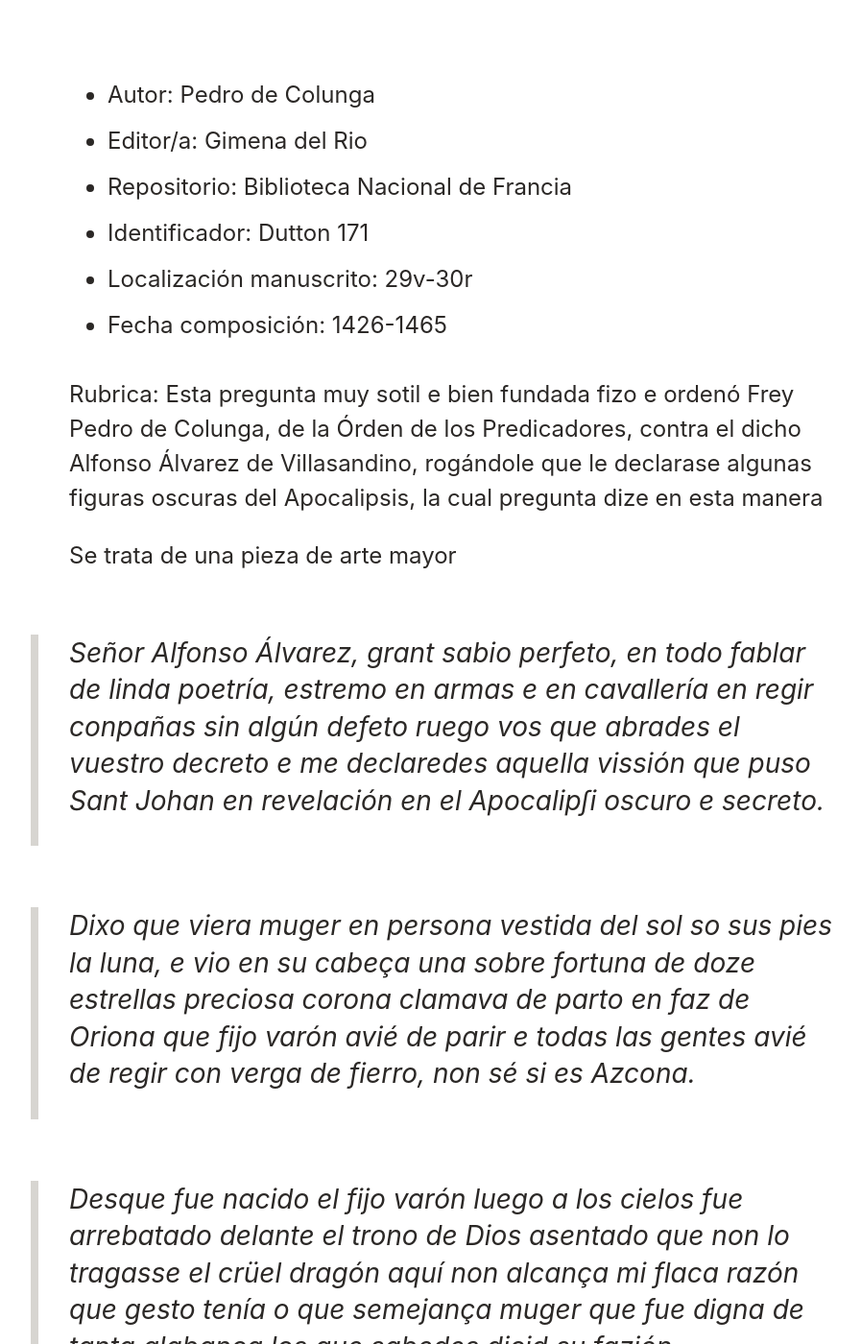
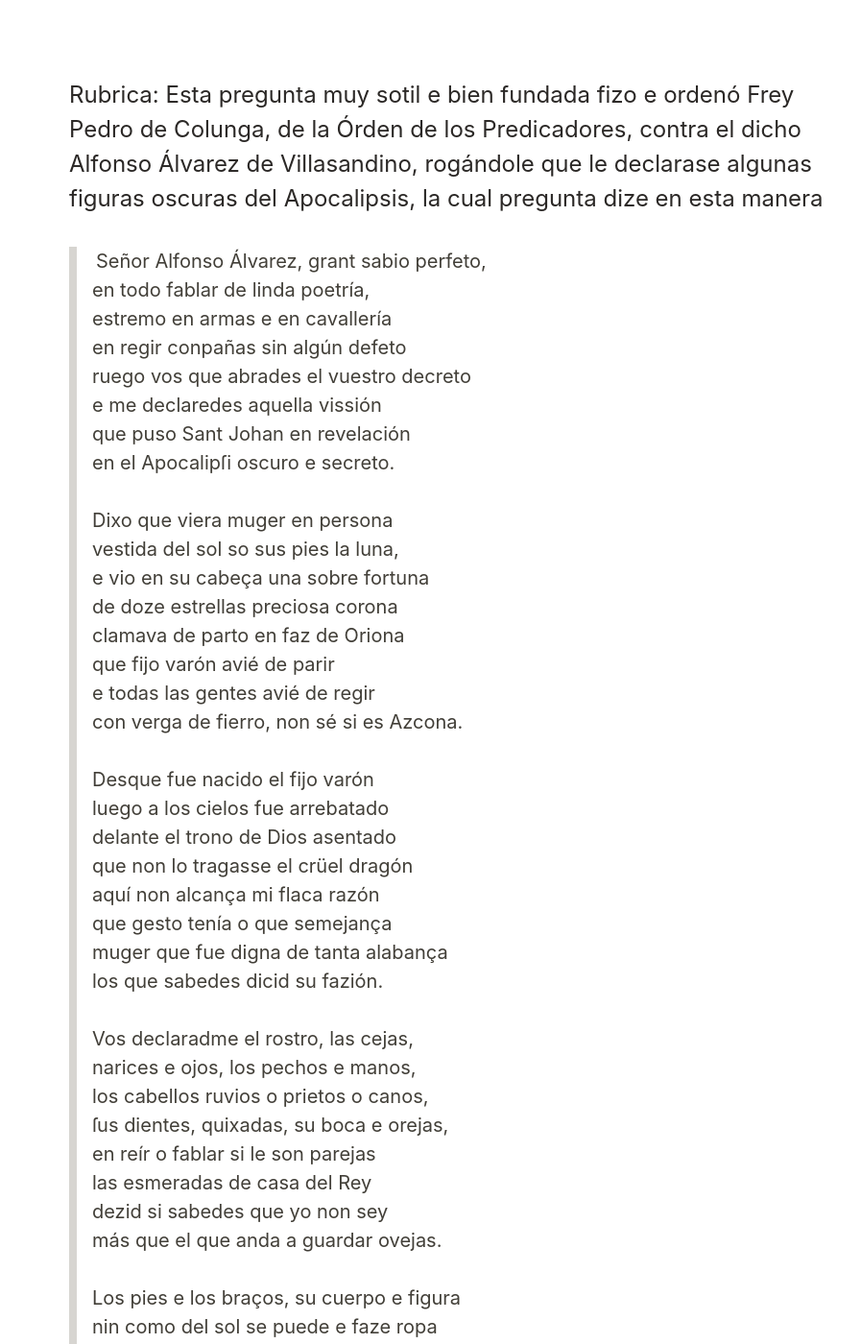
Before and after one commit to hdlabconicet/Poesia-Medieval, a Jekyll site: the page built from _preguntas_respuestas/PN1-82.md, in a window 1280 px wide and 1400 px high, scrolled down 592 px. Shown: the whole window at 96% size, without its empty margins (168-1065 px from the left). Built offline with Jekyll 4.4.1, drawn with Linux system fonts in a browser that asks for light colours; comment, search, counter and statistics services are not loaded; some of the changed text lies outside the part shown.

Commit message:
se unifica el formato siguiendo a PN1-81

```diff
--- a/_preguntas_respuestas/PN1-82.md
+++ b/_preguntas_respuestas/PN1-82.md
@@ -5,108 +5,105 @@ permalink: PN1-82/
 type: pregunta
 ---
 
-* Autor: Pedro de Colunga
-* Editor/a: Gimena del Rio
-* Repositorio: Biblioteca Nacional de Francia
-* Identificador: Dutton 171
-* Localización manuscrito: 29v-30r
-* Fecha composición: 1426-1465
-
 Rubrica:  Esta pregunta muy sotil e bien fundada fizo e ordenó Frey Pedro de Colunga, de la Órden de los Predicadores, contra el dicho Alfonso Álvarez de Villasandino, rogándole que le declarase algunas figuras oscuras del Apocalipsis, la cual pregunta dize en esta manera
 
-Se trata de una pieza de arte mayor
+    Señor Alfonso Álvarez, grant sabio perfeto,
+    en todo fablar de linda poetría,
+    estremo en armas e en cavallería
+    en regir conpañas sin algún defeto
+    ruego vos que abrades el vuestro decreto
+    e me declaredes aquella vissión
+    que puso Sant Johan en revelación
+    en el Apocalipſi oscuro e secreto.
 
-> Señor Alfonso Álvarez, grant sabio perfeto,
-> en todo fablar de linda poetría,
-> estremo en armas e en cavallería
-> en regir conpañas sin algún defeto
-> ruego vos que abrades el vuestro decreto
-> e me declaredes aquella vissión
-> que puso Sant Johan en revelación
-> en el Apocalipſi oscuro e secreto.
+    Dixo que viera muger en persona
+    vestida del sol so sus pies la luna,
+    e vio en su cabeça una sobre fortuna
+    de doze estrellas preciosa corona
+    clamava de parto en faz de Oriona
+    que fijo varón avié de parir
+    e todas las gentes avié de regir
+    con verga de fierro, non sé si es Azcona.
 
+    Desque fue nacido el fijo varón
+    luego a los cielos fue arrebatado
+    delante el trono de Dios asentado
+    que non lo tragasse el crüel dragón
+    aquí non alcança mi flaca razón
+    que gesto tenía o que semejança
+    muger que fue digna de tanta alabança
+    los que sabedes dicid su fazión.
 
-> Dixo que viera muger en persona
-> vestida del sol so sus pies la luna,
-> e vio en su cabeça una sobre fortuna
-> de doze estrellas preciosa corona
-> clamava de parto en faz de Oriona
-> que fijo varón avié de parir
-> e todas las gentes avié de regir
-> con verga de fierro, non sé si es Azcona.
+    Vos declaradme el rostro, las cejas,
+    narices e ojos, los pechos e manos,
+    los cabellos ruvios o prietos o canos,
+    ſus dientes, quixadas, su boca e orejas,
+    en reír o fablar si le son parejas
+    las esmeradas de casa del Rey
+    dezid si sabedes que yo non sey
+    más que el que anda a guardar ovejas.
 
+    Los pies e los braços, su cuerpo e figura
+    nin como del sol se puede e faze ropa
+    aljuba nin saya, mantillo nin opa,
+    declarad aquesto por vuestra mesura
+    o cuál fue el xastre bastante a natura
+    qu’ el sol pudiesse tajar nin coser
+    mangas e cuerpo e frunzas fazer
+    que en esto yo tengo la mi dubda escura.
 
-> Desque fue nacido el fijo varón
-> luego a los cielos fue arrebatado
-> delante el trono de Dios asentado
-> que non lo tragasse el crüel dragón
-> aquí non alcança mi flaca razón
-> que gesto tenía o que semejança
-> muger que fue digna de tanta alabança
-> los que sabedes dicid su fazión.
+    La luna esso mesmo so sus pies echada
+    si era tapete o guadamezil
+    o si almadraqueja o algund escañil
+    o a que diremos que sea comparada
+    si era almofada de seda labrada
+    o blanca del todo sin otro lavor,
+    cardena o judía, vos dadle color,
+    pües esta dueña la tiene tan preciada.
 
+    Aquella corona tan resplandeciente
+    de estrellas compueſta e tan relunbrosa
+    tengo por obra ser maravillossa
+    e sobre mi sesso esta transcendente
+    por mercet quería saber ciertamente
+    de que guissa fueron assí engastonadas
+    si en plata o en oro o piedras preciadas
+    vos lo dezit pues sois suficiente.
 
+    Quien fue su padre daquel tal nacido
+    que avié con su vara rregir todo el mundo
+    e aún del fijo con sesso profundo
+    decid lo por nombre que non lo he sabido
+    o si este regimiento con fierro movido
+    si eran batallas o lides campales
+    o si en las cibdades o villas reales
+    o en los monesterios do Dios es servido.
 
-> Vos declaradme el rostro, las cejas,
-> narices e ojos, los pechos e manos,
-> los cabellos ruvios o prietos o canos,
-> ſus dientes, quixadas, su boca e orejas,
-> en reír o fablar si le son parejas
-> las esmeradas de casa del Rey
-> dezid si sabedes que yo non sey
-> más que el que anda a guardar ovejas.
-
-
-> Los pies e los braços, su cuerpo e figura
-> nin como del sol se puede e faze ropa
-> aljuba nin saya, mantillo nin opa,
-> declarad aquesto por vuestra mesura
-> o cuál fue el xastre bastante a natura
-> qu’ el sol pudiesse tajar nin coser
-> mangas e cuerpo e frunzas fazer
-> que en esto yo tengo la mi dubda escura.
-
-
-> La luna esso mesmo so sus pies echada
-> si era tapete o guadamezil
-> o si almadraqueja o algund escañil
-> o a que diremos que sea comparada
-> si era almofada de seda labrada
-> o blanca del todo sin otro lavor,
-> cardena o judía, vos dadle color,
-> pües esta dueña la tiene tan preciada.
-
-
-> Aquella corona tan resplandeciente
-> de estrellas compueſta e tan relunbrosa
-> tengo por obra ser maravillossa
-> e sobre mi sesso esta transcendente
-> por mercet quería saber ciertamente
-> de que guissa fueron assí engastonadas
-> si en plata o en oro o piedras preciadas
-> vos lo dezit pues sois suficiente.
-
-
-> Quien fue su padre daquel tal nacido
-> que avié con su vara rregir todo el mundo
-> e aún del fijo con sesso profundo
-> decid lo por nombre que non lo he sabido
-> o si este regimiento con fierro movido
-> si eran batallas o lides campales
-> o si en las cibdades o villas reales
-> o en los monesterios do Dios es servido.
-
-
-> La verga de fierro, dezit me señor,
-> si ha de enviar por ella a Vizcaya
-> será bueno darle un bastón de haya
-> por que non fiera nin meta pavor
-> quel fierro es duro e faz grant dolor
-> pues que armas averemos para guarnidos
-> por que entendamos de ser defendidos
-> e que non nos mate este Redentor.
+    La verga de fierro, dezit me señor,
+    si ha de enviar por ella a Vizcaya
+    será bueno darle un bastón de haya
+    por que non fiera nin meta pavor
+    quel fierro es duro e faz grant dolor
+    pues que armas averemos para guarnidos
+    por que entendamos de ser defendidos
+    e que non nos mate este Redentor.
 
 ![](../img/PN1-82-29v-0.jpg)
 ![](../img/PN1-82-30r-1.jpg)
 ![](../img/PN1-82-30r-2.jpg)
 ![](../img/PN1-82-30r-3.jpg)
+
+<dl>
+    <dt>Autor</dt>
+    <dd>Pedro de Colunga</dd>
+    <dt>Editor/a</dt>
+    <dd>Gimena del Rio</dd>
+    <dt>Repositorio</dt>
+    <dd>Biblioteca Nacional de Francia</dd>
+    <dt>Identificador</dt>
+    <dd>Dutton 171</dd>
+    <dt>Localización manuscrito</dt>
+    <dd>29v-30r</dd>
+    <dt>Fecha composición</dt>
+    <dd>1426-1465</dd>
+</dl>
```
